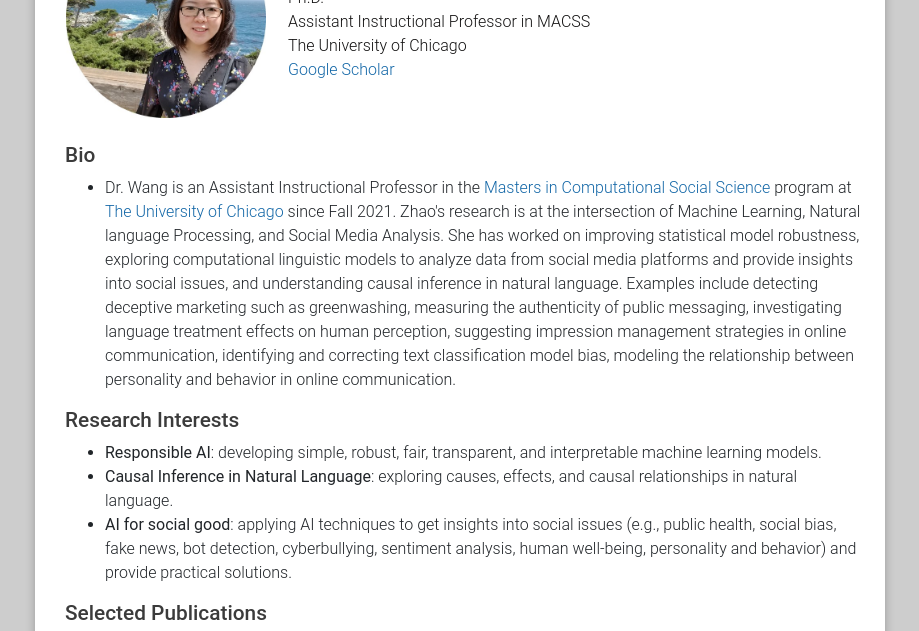
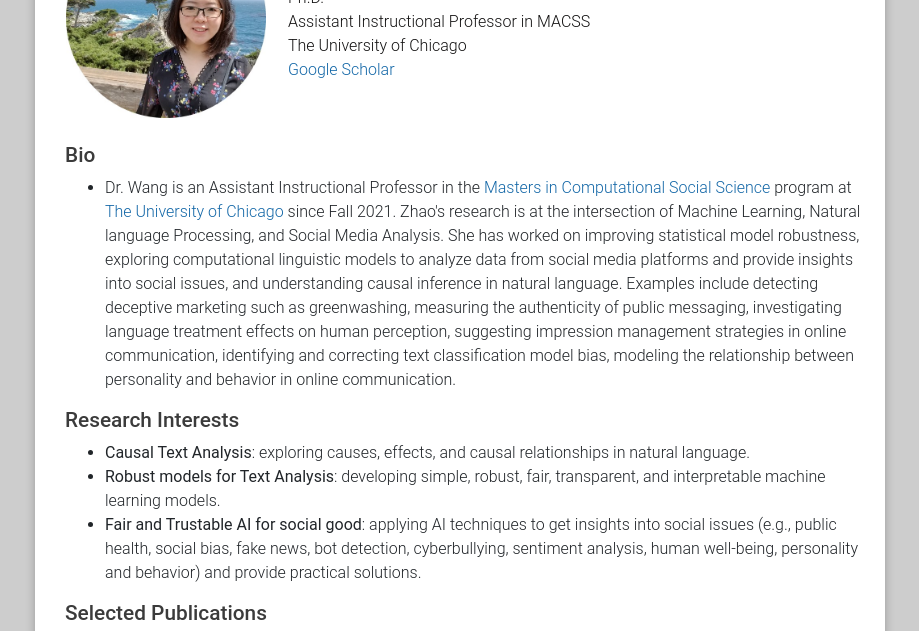
Before and after one commit to ZhaoWang-UC/ZhaoWang-UC.github.io, a plain HTML site: page index.html in a window 1280 px wide. Shown: the part 133-764 px from the top of the page, without its empty margins (180-1099 px from the left). Drawn offline with nearby package versions, Linux system fonts and the light colour scheme.

Commit message:
Update index.html

```diff
--- a/index.html
+++ b/index.html
@@ -195,9 +195,9 @@ body
 
 <h2>Research Interests</h2>
     <ul>
-	<li><b>Responsible AI</b>: developing simple, robust, fair, transparent, and interpretable machine learning models.</li>
-    	<li><b>Causal Inference in Natural Language</b>: exploring causes, effects, and causal relationships in natural language.</li>
-	<li><b>AI for social good</b>: applying AI techniques to get insights into social issues (e.g., public health, social bias, fake news, bot detection, cyberbullying, sentiment analysis, human well-being, personality and behavior) and provide practical solutions.</li>
+	<li><b>Causal Text Analysis</b>: exploring causes, effects, and causal relationships in natural language.</li>
+	<li><b>Robust models for Text Analysis</b>: developing simple, robust, fair, transparent, and interpretable machine learning models.</li>
+    	<li><b>Fair and Trustable AI for social good</b>: applying AI techniques to get insights into social issues (e.g., public health, social bias, fake news, bot detection, cyberbullying, sentiment analysis, human well-being, personality and behavior) and provide practical solutions.</li>
    </ul>
 
 <!--
```
